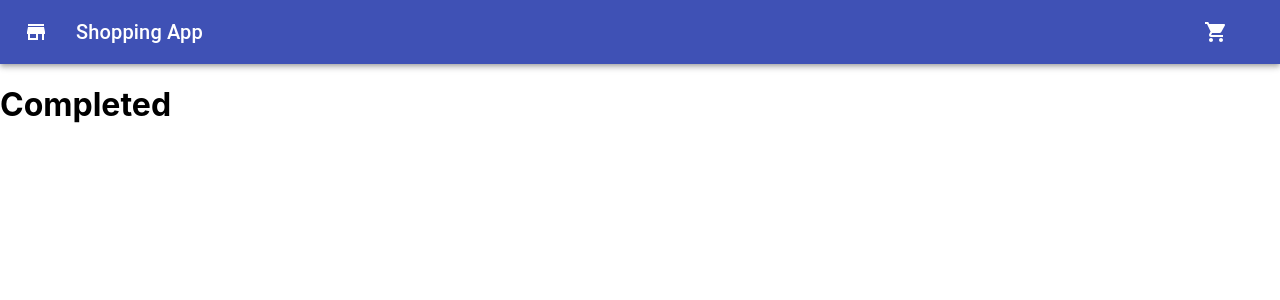
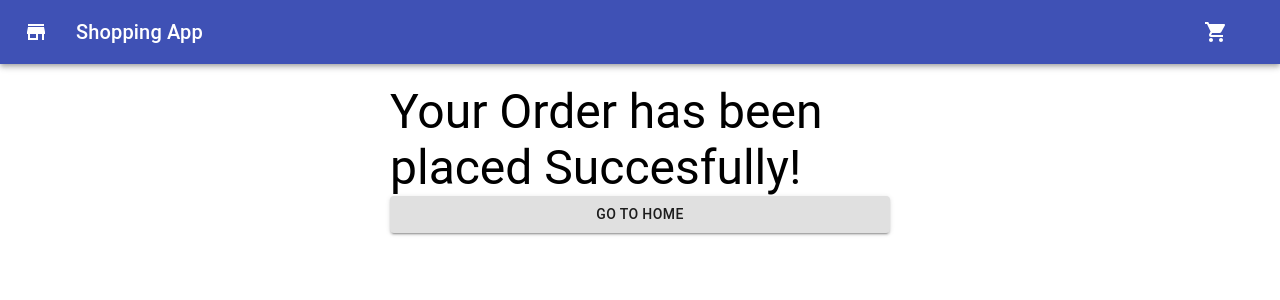
Before and after one commit to rishavch2104/shopping-test, a React (Create React App) app: page /completed in a window 1280 px wide. Shown: the top 300 px of the page. Built offline with nearby package versions, Linux system fonts and the light colour scheme.

Commit message:
basic completed page designed

```diff
--- a/src/components/Completed.js
+++ b/src/components/Completed.js
@@ -1,11 +1,30 @@
 import React from "react";
-
-const Completed = () => {
+import { withRouter } from "react-router-dom";
+import Typography from "@material-ui/core/Typography";
+import Box from "@material-ui/core/Box";
+import Button from "@material-ui/core/Button";
+const Completed = props => {
+  const { history } = props;
+  const handleHomeClick = () => {
+    history.push("/");
+  };
   return (
-    <div>
-      <h1>Completed</h1>
-    </div>
+    <Box
+      mt="20px"
+      margin="auto"
+      height="auto"
+      width="500px"
+      display="flex"
+      flexDirection="column"
+    >
+      <Typography variant="h3">
+        Your Order has been placed Succesfully!
+      </Typography>
+      <Button variant="contained" onClick={handleHomeClick}>
+        Go To Home
+      </Button>
+    </Box>
   );
 };
 
-export default Completed;
+export default withRouter(Completed);
--- a/src/components/cart/CartPage.js
+++ b/src/components/cart/CartPage.js
@@ -1,4 +1,5 @@
 import React from "react";
+import { withRouter } from "react-router-dom";
 import List from "@material-ui/core/List";
 import CartItem from "./CartItem";
 import Typography from "@material-ui/core/Typography";
@@ -6,7 +7,7 @@ import Grid from "@material-ui/core/Grid";
 import Divider from "@material-ui/core/Divider";
 import Box from "@material-ui/core/Box";
 import Button from "@material-ui/core/Button";
-import Paper from "@material-ui/core/Paper";
+
 import {
   CardActionArea,
   Card,
@@ -17,7 +18,11 @@ const initialCart = [
   { id: 1, quantity: 2 },
   { id: 0, quantity: 3 }
 ];
-const Cart = () => {
+const Cart = props => {
+  const { history } = props;
+  const handleOrderClicked = () => {
+    history.push("/completed");
+  };
   return (
     <Grid
       container
@@ -59,7 +64,9 @@ const Cart = () => {
             </CardContent>
           </CardActionArea>
           <CardActions>
-            <Button variant="outlined">Place Order</Button>
+            <Button onClick={handleOrderClicked} variant="outlined">
+              Place Order
+            </Button>
           </CardActions>
         </Card>
       </Grid>
@@ -67,4 +74,4 @@ const Cart = () => {
   );
 };
 
-export default Cart;
+export default withRouter(Cart);
```
